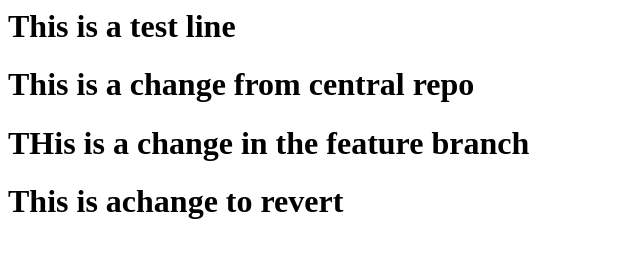
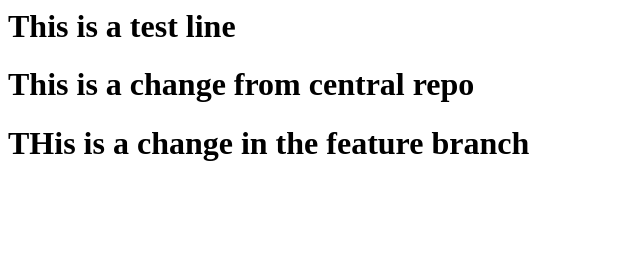
Before and after one commit to bikash-123/eduranz_demo, a plain HTML site: page index.html in a window 1280 px wide. Shown: the whole page, without its empty margins (0-640 px from the left). Drawn offline with Linux system fonts and the light colour scheme.

Commit message:
Reverting to older version
This reverts commit be501d89f8b60c98d22dbe17aec41475f8de9972.

```diff
--- a/index.html
+++ b/index.html
@@ -1,4 +1,3 @@
 <h1>This is a test line</h1>
 <h1>This is a change from central repo</h1>
 <h1>THis is a change in the feature branch</h1>
-<h1>This is achange to revert</h1>
```
